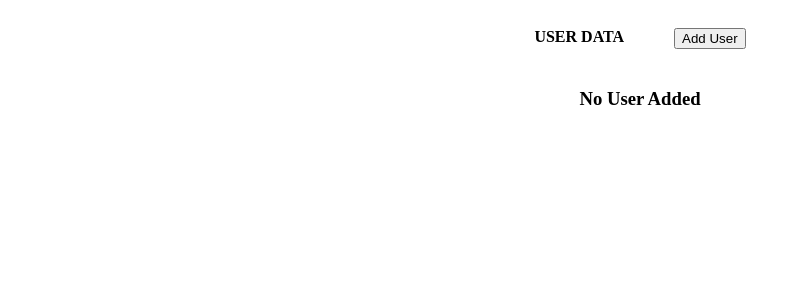
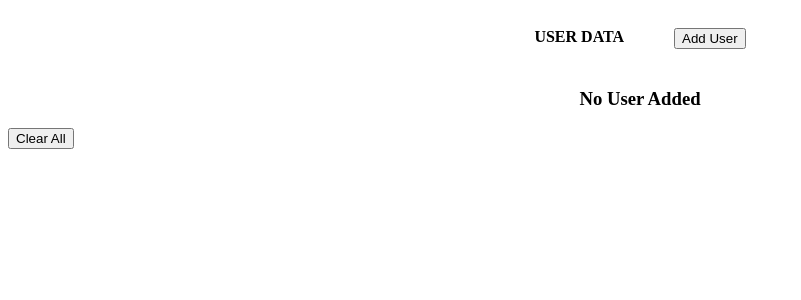
Before and after one commit to tsahil7922-prog/Redux_state_manegment, a React (Vite) app in the folder statemangemet/: page / in a window 1280 px wide. Shown: the top 300 px of the page, without its empty margins (0-801 px from the left). Built offline with nearby package versions, Linux system fonts and the light colour scheme; what chance would draw is missing.

Commit message:
Done all thngs

```diff
--- a/statemangemet/src/pages/Home.jsx
+++ b/statemangemet/src/pages/Home.jsx
@@ -2,7 +2,7 @@ import React from "react";
 import UserData from "../component/userData.jsx";
 import { useDispatch } from "react-redux";
 import { fakeData } from "../api/index.js";
-import { addUser } from "../store/slices/userSlices"
+import { addUser,clearAllUser } from "../store/slices/userSlices"
 const Home = () => {
     const dispatch = useDispatch();
 
@@ -34,6 +34,8 @@ const Home = () => {
             </div>
 
             <UserData />
+
+            <button onClick={()=>dispatch(clearAllUser())}>Clear All</button>
         </>
     );
 };
--- a/statemangemet/src/store/slices/userSlices.js
+++ b/statemangemet/src/store/slices/userSlices.js
@@ -10,8 +10,12 @@ const userSlice = createSlice({
             // console.log(action.payload,"redux state store");
 
         },
-        removeUser: (state, action) => { },
-        clearAllUser: (state, action) => { },
+        removeUser: (state, action) => {
+            state.splice(action.payload, 1)
+        },
+        clearAllUser: (state, action) => {
+            return []
+        },
 
     }
 })
```
